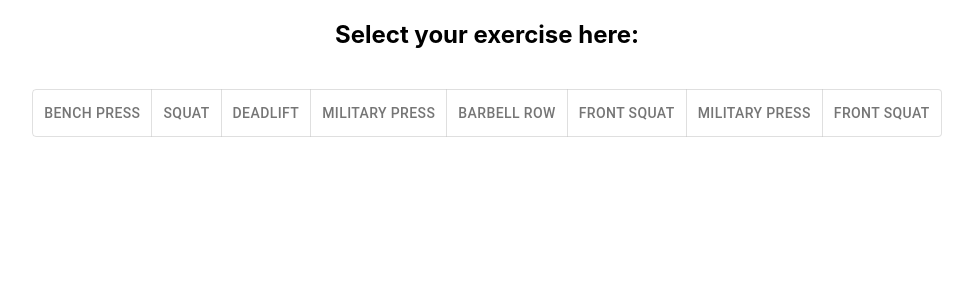
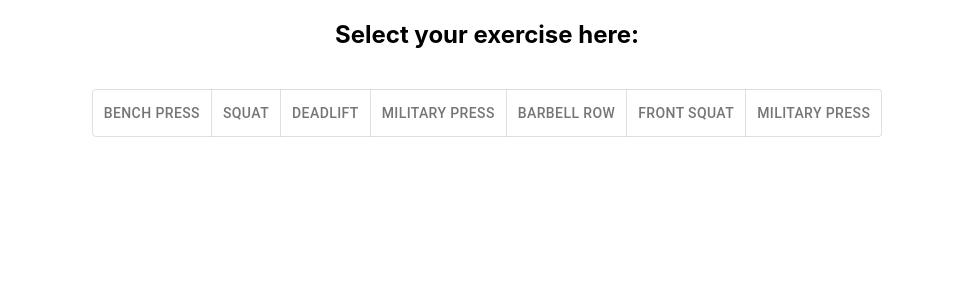
Before and after one commit to cs394-s23/Olympus, a React (Vite) app: page / in a window 1280 px wide. Shown: the top 300 px of the page, without its empty margins (153-1126 px from the left). Built offline with nearby package versions, Linux system fonts and the light colour scheme; no server answers; the database is empty.

Commit message:
remove repeated front squat

```diff
--- a/src/Pages/OneRMDashboard.jsx
+++ b/src/Pages/OneRMDashboard.jsx
@@ -86,7 +86,6 @@ function OneRMDashboard() {
                 <ToggleButton value="Barbell Row">Barbell Row</ToggleButton>
                 <ToggleButton value="Front Squat">Front Squat</ToggleButton>
                 <ToggleButton value="Military Press">Military Press</ToggleButton>
-                <ToggleButton value="Front Squat">Front Squat</ToggleButton>
             </ToggleButtonGroup>
             {Object.keys(exerciseInfo).length > 0 ?
             <div>
```
